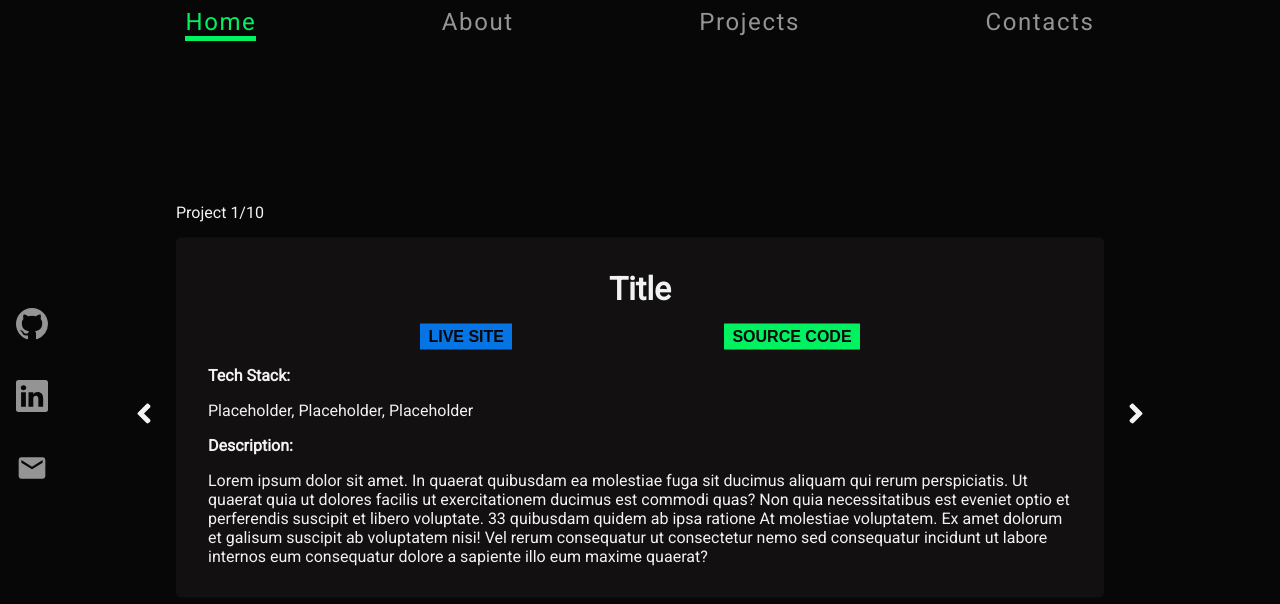
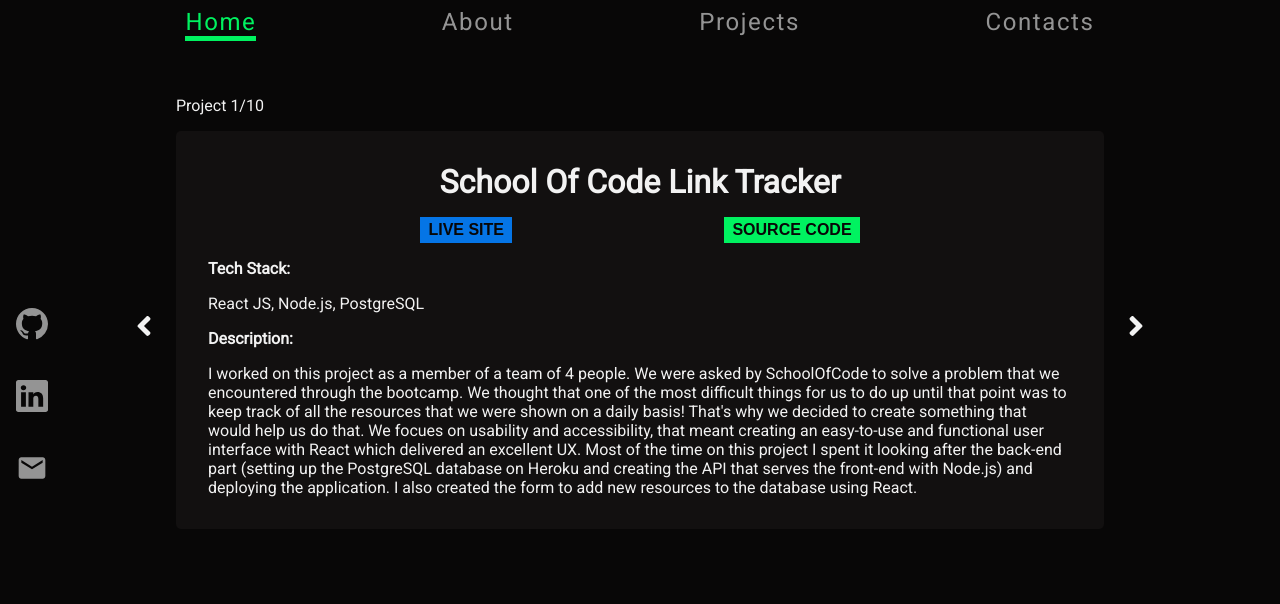
Before and after one commit to ValerioCipolla/portfolio, a Next.js app: page /projects in a window 1280 px wide. Shown: the top 604 px of the page. Built offline with nearby package versions, Linux system fonts and the light colour scheme.

Commit message:
added data for fist project

```diff
--- a/Components/Project/index.js
+++ b/Components/Project/index.js
@@ -4,7 +4,7 @@
 import { FaAngleLeft } from "react-icons/fa";
 import { FaAngleRight } from "react-icons/fa";
 
-const Project = () => {
+const Project = ({ title, techStack, description }) => {
   return (
     <>
       <div className={css.container}>
@@ -14,30 +14,15 @@
             <FaAngleLeft />
           </div>
           <div className={css.card}>
-            <h1 className={css.title}>Title</h1>
+            <h1 className={css.title}>{title}</h1>
             <div className={css.buttonSection}>
-              <Button text="Live site" link="/projects" type="blue" />
-              <Button
-                text="Source code"
-                link="/contacts"
-                type="green"
-                size="small"
-              />
+              <Button text="Live site" link="/" type="blue" size="small" />
+              <Button text="Source code" link="/" type="green" size="small" />
             </div>
             <h4>Tech Stack:</h4>
-            <p>Placeholder, Placeholder, Placeholder</p>
+            <p>{techStack}</p>
             <h4>Description:</h4>
-            <p>
-              Lorem ipsum dolor sit amet. In quaerat quibusdam ea molestiae fuga
-              sit ducimus aliquam qui rerum perspiciatis. Ut quaerat quia ut
-              dolores facilis ut exercitationem ducimus est commodi quas? Non
-              quia necessitatibus est eveniet optio et perferendis suscipit et
-              libero voluptate. 33 quibusdam quidem ab ipsa ratione At molestiae
-              voluptatem. Ex amet dolorum et galisum suscipit ab voluptatem
-              nisi! Vel rerum consequatur ut consectetur nemo sed consequatur
-              incidunt ut labore internos eum consequatur dolore a sapiente illo
-              eum maxime quaerat?
-            </p>
+            <p className={css.description}>{description}</p>
           </div>
           <div className={css.arrow}>
             <FaAngleRight />
--- a/data/data.js
+++ b/data/data.js
@@ -1,5 +1,10 @@
-const projects = [
+export const projects = [
   {
-    title: "",
+    title: "School Of Code Link Tracker",
+    liveLink: "https://soc-links-tracker.herokuapp.com/",
+    sourceLink: "https://github.com/ValerioCipolla/soc-link-tracker-full-stack",
+    techStack: "React JS, Node.js, PostgreSQL",
+    description:
+      "I worked on this project as a member of a team of 4 people. We were asked by SchoolOfCode to solve a problem that we encountered through the bootcamp. We thought that one of the most difficult things for us to do up until that point was to keep track of all the resources that we were shown on a daily basis! That's why we decided to create something that would help us do that. We focues on usability and accessibility, that meant creating an easy-to-use and functional user interface with React which delivered an excellent UX. Most of the time on this project I spent it looking after the back-end part (setting up the PostgreSQL database on Heroku and creating the API that serves the front-end with Node.js) and deploying the application. I also created the form to add new resources to the database using React.",
   },
 ];
--- a/pages/projects.js
+++ b/pages/projects.js
@@ -1,10 +1,13 @@
 import React from "react";
 import Project from "../Components/Project";
+import { projects } from "../data/data";
 
 const Projects = () => {
   return (
     <div>
-      <Project />
+      {projects.map((project) => {
+        return <Project title={project.title} techStack={project.techStack} liveLink={project.liveLink} sourceLink={project.sourceLink} description={project.description}/>
+      })}
     </div>
   );
 };
--- a/styles/project.module.css
+++ b/styles/project.module.css
@@ -1,8 +1,6 @@
 .container {
-  position: absolute;
-  top: 50%;
-  left: 50%;
-  transform: translate(-50%, -50%);
+  padding-top: 6rem;
+  margin: auto;
   width: 80%;
   color: var(--white);
   display: flex;
@@ -42,9 +40,10 @@
 .arrow {
   font-size: 2rem;
 }
+
 @media (max-width: 700px) {
   .container {
     width: 100%;
-    margin-top: 4rem;
+    padding-top: 0;
   }
 }
```
